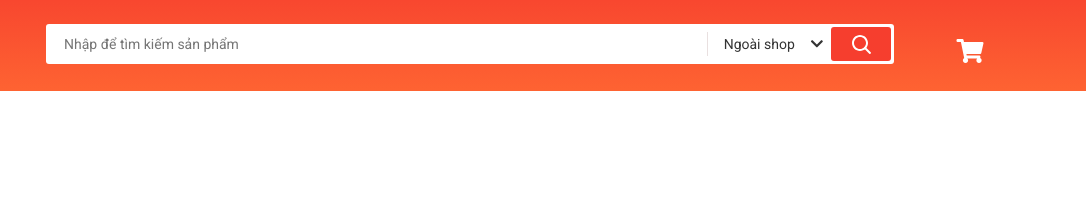
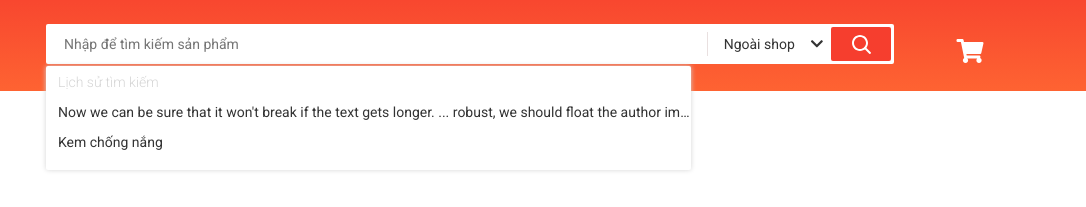
Before and after one commit to tuyen85qn/MyShop, a plain HTML site: page index.html in a window 1280 px wide. Shown: the part 29-236 px from the top of the page, 194-1280 px from the left. Drawn offline with nearby package versions, Linux system fonts and the light colour scheme.

Commit message:
do search input

```diff
--- a/assets/css/main.css
+++ b/assets/css/main.css
@@ -212,7 +212,7 @@
 .auth__form {
   width: 400px;
   background-color: var(--white-color);
-  border-radius: 3px;
+  border-radius: 2px;
 }
 
 .auth__form-container {
@@ -335,21 +335,62 @@
 .header__search {
   flex: 1;
   background-color: var(--white-color);
-  border-radius: 3px;
+  border-radius: 2px;
   display: flex;
   height: 40px;
 }
+.header__search-wrap {
+  position: relative;
+  flex: 1;
+}
 .header__search-input {
-  position: relative;
   border: none;
-  border-radius: 3px;
+  border-radius: 2px;
   outline: none;
   color: var(--text-color);
-  flex: 1;
   font-size: 1.4rem;
   margin-left: 16px;
+  height: 100%;
+  width: 100%;
+}
+.header__search-history {
+  position: absolute;
+  top: calc(100% + 2px);
+  left: 0;
+  width: calc(100% - 16px);
+  background-color: var(--white-color);
+  border-radius: 2px;
+  box-shadow: 0 0 5px #d5d5d5;
+}
+.header__search-history-heading {
+  font-size: 1.4rem;
+  font-weight: 300;
+  color: #d5d5d5;
+  margin: 8px 0 8px 12px;
 }
 
+.header__search-history-list {
+  list-style-type: none;
+  padding-left: 0;
+}
+
+.header__search-history-item {
+  padding: 4px 0 4px 12px;
+  height: 30px;
+}
+.header__search-history-link {
+  display: block;
+  text-decoration: none;
+  font-size: 1.4rem;
+  color: var(--text-color);
+  text-overflow: ellipsis;
+  white-space: nowrap;
+  overflow: hidden;
+}
+.header__search-history-item:hover,
+.header__search-history-link:hover {
+  background-color: #d3d3d3;
+}
 .header__search-selection {
   position: relative;
   margin: 8px 0;
@@ -380,7 +421,7 @@
   width: calc(100% + 16px);
   list-style-type: none;
   padding-left: 0;
-  border-radius: 3px;
+  border-radius: 2px;
   background-color: var(--white-color);
   box-shadow: 0 2px #e1e1e1;
 }
@@ -397,18 +438,19 @@
 .header__search-item {
   display: flex;
   justify-content: space-between;
-  padding: 8px 8px 8px 16px;
+  padding: 10px 8px 10px 16px;
+  line-height: 2;
 }
 .header__search-item:hover {
   opacity: 0.9;
 }
 .header__search-item :first-child {
-  border-top-right-radius: 3px;
-  border-top-right-radius: 3px;
+  border-top-right-radius: 2px;
+  border-top-right-radius: 2px;
 }
 .header__search-item :last-child {
-  border-bottom-right-radius: 3px;
-  border-bottom-right-radius: 3px;
+  border-bottom-right-radius: 2px;
+  border-bottom-right-radius: 2px;
 }
 .header__search-item span {
   font-size: 1.4rem;
@@ -426,7 +468,7 @@
   background-color: var(--primary-color);
   margin: 3px 3px 3px 0;
   width: 60px;
-  border-radius: 3px;
+  border-radius: 2px;
   display: flex;
 }
 .header__search-icon > svg {
--- a/index.html
+++ b/index.html
@@ -127,7 +127,7 @@
                 </ul>
 
                 </div>
-
+               <!-- Header with search -->
                 <div class="header-with-search">
                     <div class="header__logo">
                         <svg viewBox="0 0 192 65" class="header__logo-icon">
@@ -137,7 +137,24 @@
                          </svg>
                     </div>
                     <div class="header__search">
-                        <input type="text" class="header__search-input" placeholder="Nhập để tìm kiếm sản phẩm">
+                        <div class="header__search-wrap">
+                            <input id="key_word" type="text" class="header__search-input" placeholder="Nhập để tìm kiếm sản phẩm">
+                            <div class="header__search-history">
+                                <h3 class="header__search-history-heading"> Lịch sử tìm kiếm</h3>
+                                <ul class="header__search-history-list">
+                                    <li class="header__search-history-item">
+                                        <a href="javascript:void(0)" class="header__search-history-link">
+                                            Now we can be sure that it won't break if the text gets longer. ... robust, we should float the author image and add overflow: hidden to the author name wrapper. ... We can use min-width with padding around the tag content.
+                                        </a>
+                                    </li>
+                                    <li class="header__search-history-item">
+                                        <a href="javascript:void(0)" class="header__search-history-link">
+                                            Kem chống nắng
+                                        </a>
+                                    </li>
+                                </ul>
+                            </div>
+                        </div>
                         <div class="header__search-selection">
                             <span class="header__search-lable">Ngoài shop</span>
                             <i class="fas fa-chevron-down"></i>
```
